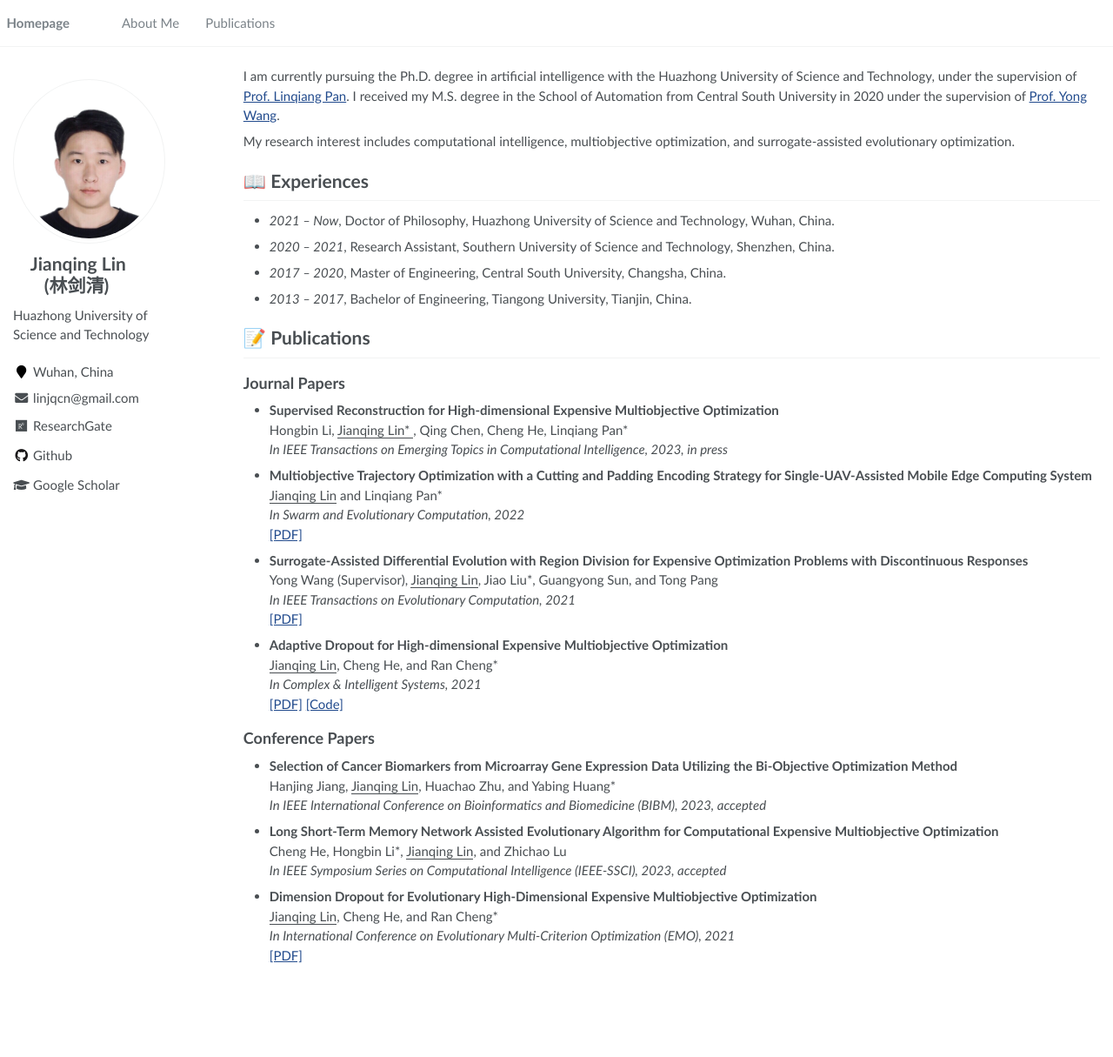
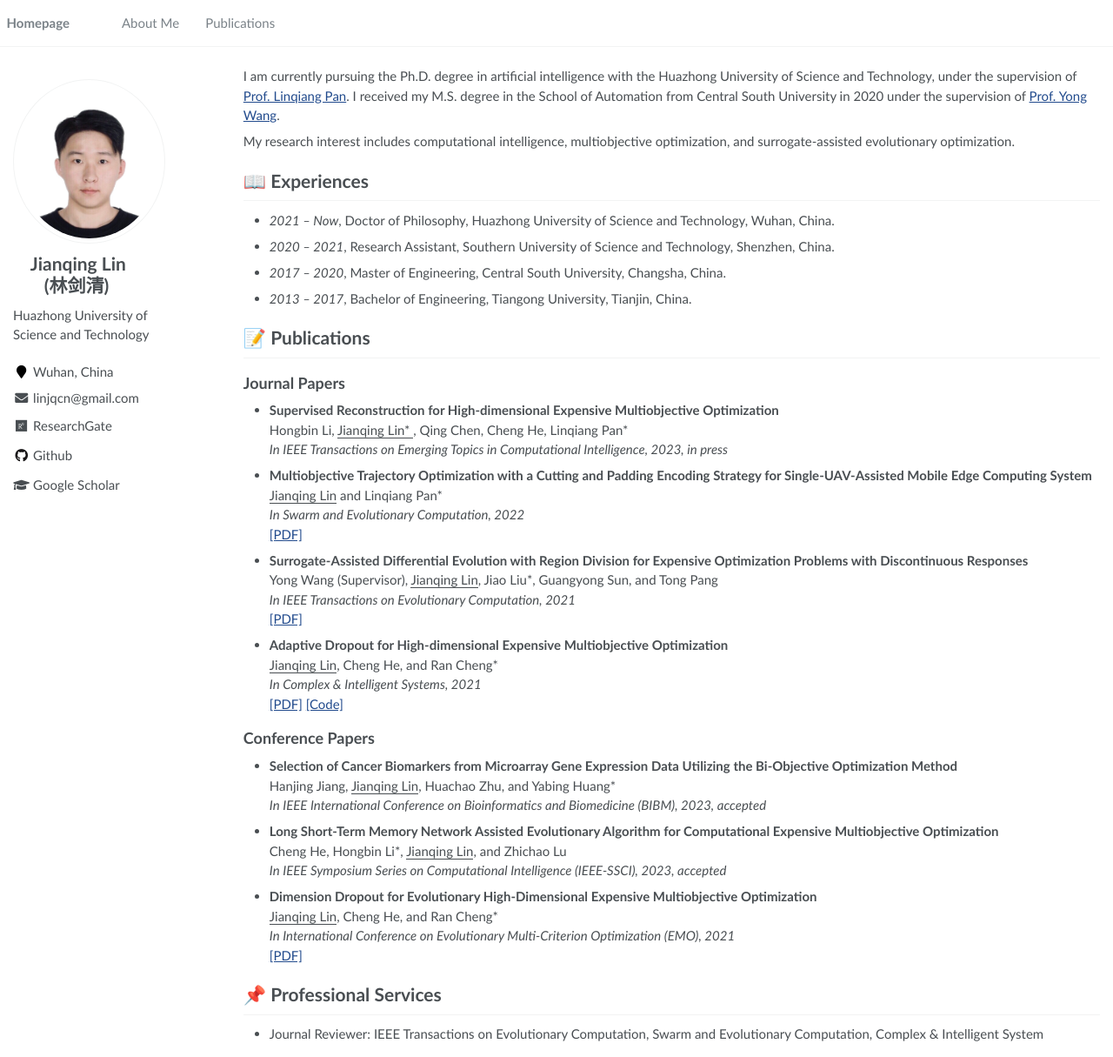
Before and after one commit to jqlincn/jqlincn.github.io, a Jekyll site: the page built from _pages/about.md, in a window 1280 px wide and 1215 px high. Shown: the whole window at 87% size. Built offline with Jekyll 4.4.1, drawn with Linux system fonts in a browser that asks for light colours.

Commit message:
Update about.md

```diff
--- a/_pages/about.md
+++ b/_pages/about.md
@@ -100,7 +100,7 @@ My research interest includes computational intelligence, multiobjective optimiz
 <!-- # 💻 Internships -->
 <!-- - *2019.05 - 2020.02*, [Lorem](https://github.com/), China. -->
 
-<!--# 📌 Professional Services  -->
+# 📌 Professional Services
 <!--- Editor: BIC-TA 2022 -->
 <!--- PC Members: IEEE CIFEr 2022 -->
-<!--- Journal Reviewer: Memetic Computing, Complex & Intelligent System -->
+- Journal Reviewer: IEEE Transactions on Evolutionary Computation, Swarm and Evolutionary Computation, Complex & Intelligent System
```
